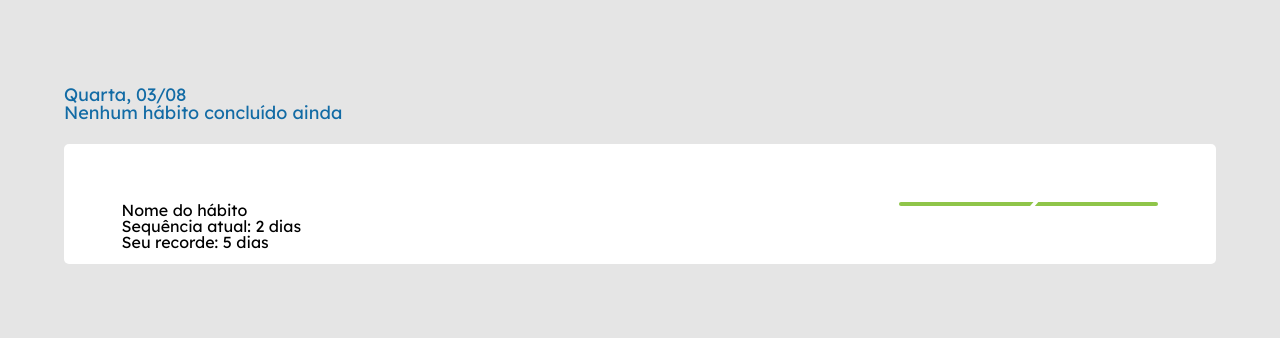
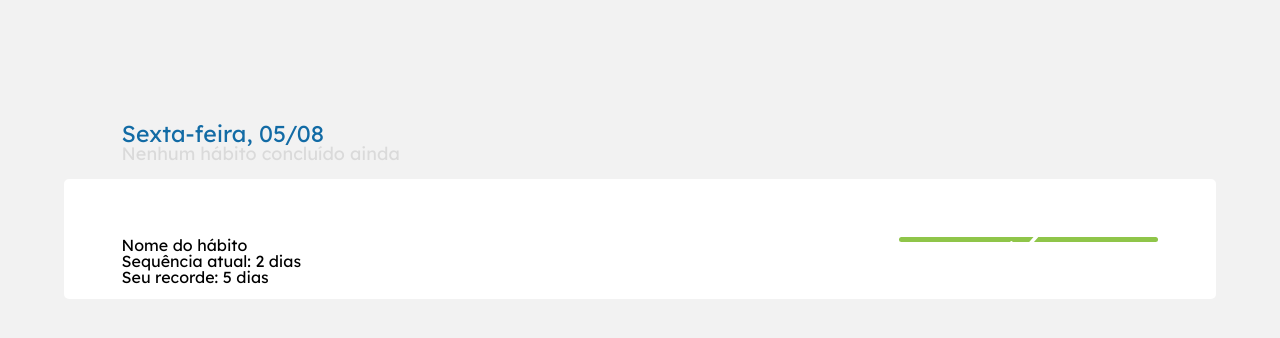
Before and after one commit to Jansenck/proejto10-trackit, a React (Create React App) app: page /today in a window 1280 px wide. Shown: the top 338 px of the page. Built offline with nearby package versions, Linux system fonts and the light colour scheme; no server answers.

Commit message:
Today screen: 1) Dynamic weekday.

```diff
--- a/src/components/App.js
+++ b/src/components/App.js
@@ -18,9 +18,15 @@ import "../css/style.css";
 export default function App(){
 
     const [signedIn, setSignIn] = useState(false);
+    const [image, setImage] = useState("");
     const [token, setToken] = useState("");
 
-    const value = {token, setToken, setSignIn};
+    const value = {token, setToken, setSignIn, image, setImage};
+    const userData = {signedIn, token};
+
+    //window.localStorage.setItem('userData', JSON.stringify(userData));
+
+    //let DATA = JSON.parse(window.localStorage.getItem('userData'));
 
     return(
         <UserContexts.Provider value={value}>
--- a/src/components/Footer.js
+++ b/src/components/Footer.js
@@ -8,14 +8,12 @@ export default function Footer(){
 
     const percentage = 0;
 
-
-
     return(
         <Menu>
             <Link to="/habits" style={{width: "35%", color: "#52B6FF"}}>
                 Hábitos
             </Link>
-                <div style={{ width: 90, height: 90 , paddingBottom: "5vh"}}>
+                <Link to="/today" style={{ width: 90, height: 90 , paddingBottom: "5vh"}}>
                     <CircularProgressbar
                         value={percentage}
                         text={"Hoje"}
@@ -28,7 +26,7 @@ export default function Footer(){
                         trailColor: "transparent"
                         })}
                     />
-                </div>
+                </Link >
             <Link to="/history" style={{width: "35%", color: "#52B6FF"}}>
                 Histórico
             </Link>
--- a/src/components/Habits.js
+++ b/src/components/Habits.js
@@ -55,8 +55,6 @@ export default function Habits(){
     function sendHabits(event){
 
         event.preventDefault();
-
-        console.log(newHabit)
 
         setLoading(true);
         setDisableForm("disabled");
@@ -237,7 +235,6 @@ const Container = styled.fieldset`
     display: flex;
     flex-direction: column;
     align-items: center;
-
     padding: 5%;
     box-sizing: border-box;
     margin-bottom: 22%;
--- a/src/components/Header.js
+++ b/src/components/Header.js
@@ -1,15 +1,20 @@
+import { useContext } from "react";
+import UserContexts from "../contexts/UserContexts";
+
+import axios from "axios";
 import styled from "styled-components";
 
-import logo from "../assets/bigLogo.png";
-import monster from "../assets/monster.jpg"
+export default function Header(){
 
+    const {image} = useContext(UserContexts);
 
-export default function Header(){
+    //let userToken = window.localStorage.getItem('userToken');
+    //let userToken = JSON.parse(window.localStorage.getItem('userData'));
 
     return(
         <Head>
             <h1>Trackit</h1>
-            <img src={monster} alt={monster}/>
+            <img src={image} alt={image}/>
         </Head>
     );
 }
--- a/src/components/History.js
+++ b/src/components/History.js
@@ -17,10 +17,8 @@ const Container = styled.div`
     display: flex;
     flex-direction: column;
     align-items: center;
-
     padding: 5%;
     box-sizing: border-box;
-    background-color: #e5e5e5;
 `;
 
 const Section = styled.div`
--- a/src/components/SignIn.js
+++ b/src/components/SignIn.js
@@ -11,7 +11,7 @@ import UserContexts from "../contexts/UserContexts";
 export default function SignIn(){
 
     const navigate = useNavigate();
-    const {setSignIn, setToken} = useContext(UserContexts);
+    const {setSignIn, setToken, setImage} = useContext(UserContexts);
 
     const [loading, setLoading] = useState(false);
     const [disableForm, setDisableForm] = useState("");
@@ -30,11 +30,12 @@ export default function SignIn(){
         const promise = axios.post(URL, body);
 
         promise.then((response)=> {
-            const {token} = response.data;
+            const {token, image} = response.data;
 
-            setSignIn(true)
-            navigate("/Today")
-            setToken(token)
+            setImage(image);
+            setToken(token);
+            setSignIn(true);
+            navigate("/today")
 
         });
         promise.catch(res => {
--- a/src/components/Today.js
+++ b/src/components/Today.js
@@ -1,14 +1,41 @@
 import { Link } from "react-router-dom";
-import { useState } from "react";
+import { useState, useEffect, useContext } from "react";
 
 import styled from "styled-components";
+import dayjs, { locale } from "dayjs";
+import "dayjs/locale/pt-br";
+
+import axios from "axios";
+
+import UserContexts from "../contexts/UserContexts";
 
 export default function Today(){
+
+    const {token} = useContext(UserContexts);
+
+    const [habits, setHabits] = useState([]);
+
+    dayjs.locale('pt-br');
+    const today = dayjs().format("dddd, DD/MM")
+
+    useEffect(()=>{
+
+        const URL = "https://mock-api.bootcamp.respondeai.com.br/api/v2/trackit/habits/today";
+        const config = {
+            headers:{
+                "Authorization" : `Bearer ${token}`
+            }
+        };
+        const promise = axios.get(URL, config);
+        promise.then((response)=> console.log(response.data));
+        promise.then(err => console.log(err));
+
+    });
 
     return(
         <Container>
             <Section>
-                <p>Quarta, 03/08</p>
+                <p>{today.charAt(0).toUpperCase() + today.slice(1)}</p>
                 <p>Nenhum hábito concluído ainda</p>
             </Section>
 
@@ -35,23 +62,26 @@ const Container = styled.div`
     display: flex;
     flex-direction: column;
     align-items: center;
-
     padding: 5%;
     box-sizing: border-box;
-    background-color: #e5e5e5;
 `;
 
 const Section = styled.div`
-    height: 10vh;
+    height: 13vh;
     width: 100%;
+    padding: 5%;
+    box-sizing: border-box;
     display: flex;
     flex-direction: column;
-    justify-content: center;
+    justify-content: space-evenly;
 
-
-    p{
+    p:nth-child(1){
+        font-size: 23px;
+        color: #126BA5;
+    }
+    p:nth-child(2){
         font-size: 18px;
-        color: #126BA5;
+        color: #DADADA;
     }
 `;
 
--- a/src/css/style.css
+++ b/src/css/style.css
@@ -2,5 +2,5 @@ body{
     font-family: 'Lexend Deca', sans-serif;
     font-weight: 400;
     font-style: normal;
-    background-color: #e5e5e5;
+    background-color: #F2f2f2;
 }
```
